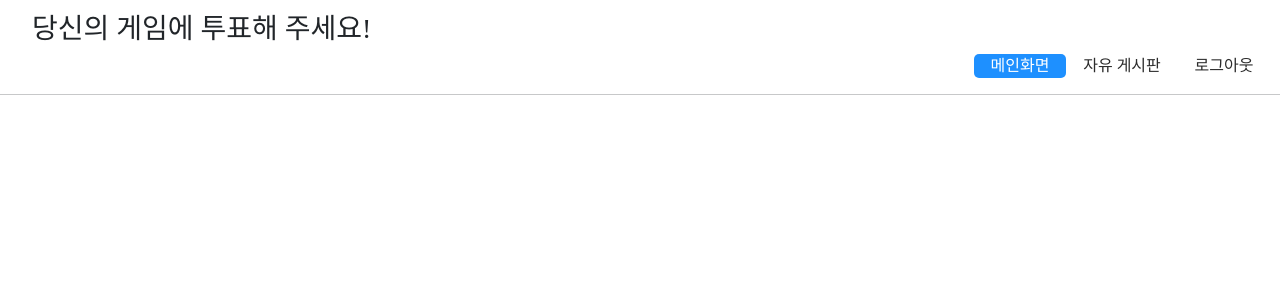
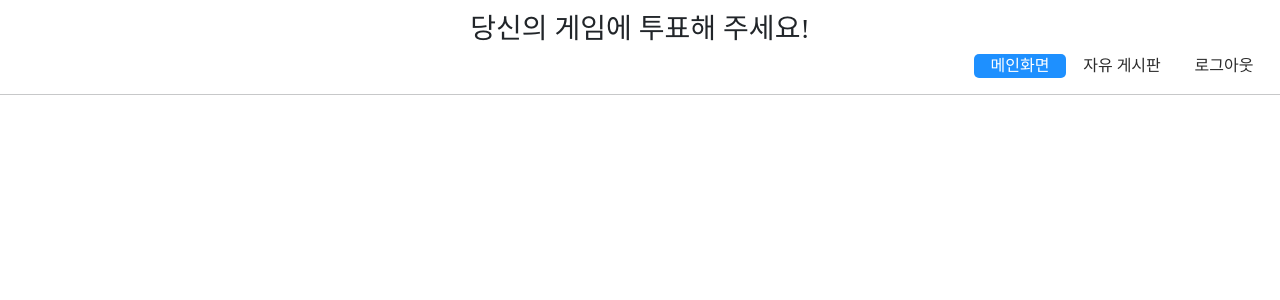
Before and after one commit to 99-1week-Toyproject/1week_toy, a Flask app: template templates/main.html in a window 1280 px wide. Shown: the top 300 px of the page. Run offline with Flask 2, Linux system fonts and the light colour scheme; the template is opened without the code that fills it, so the values that code supplies are empty; some libraries are stand-ins or nearby versions; some web fonts are replaced.

Commit message:
[fix]타이틀 center align 으로 변경

```diff
--- a/templates/main.html
+++ b/templates/main.html
@@ -242,7 +242,7 @@
 </header> -->
 
 <body>
-    <h3 style="margin-left: 2.5vw; margin-top: 1.5vh;">당신의 게임에 투표해 주세요!</h3>
+    <h3 style="display:flex; justify-content: center; margin-top: 1.5vh;">당신의 게임에 투표해 주세요!</h3>
 
     <div class="navBar">
         <a onclick="logout()" href="">로그아웃</a>
```
